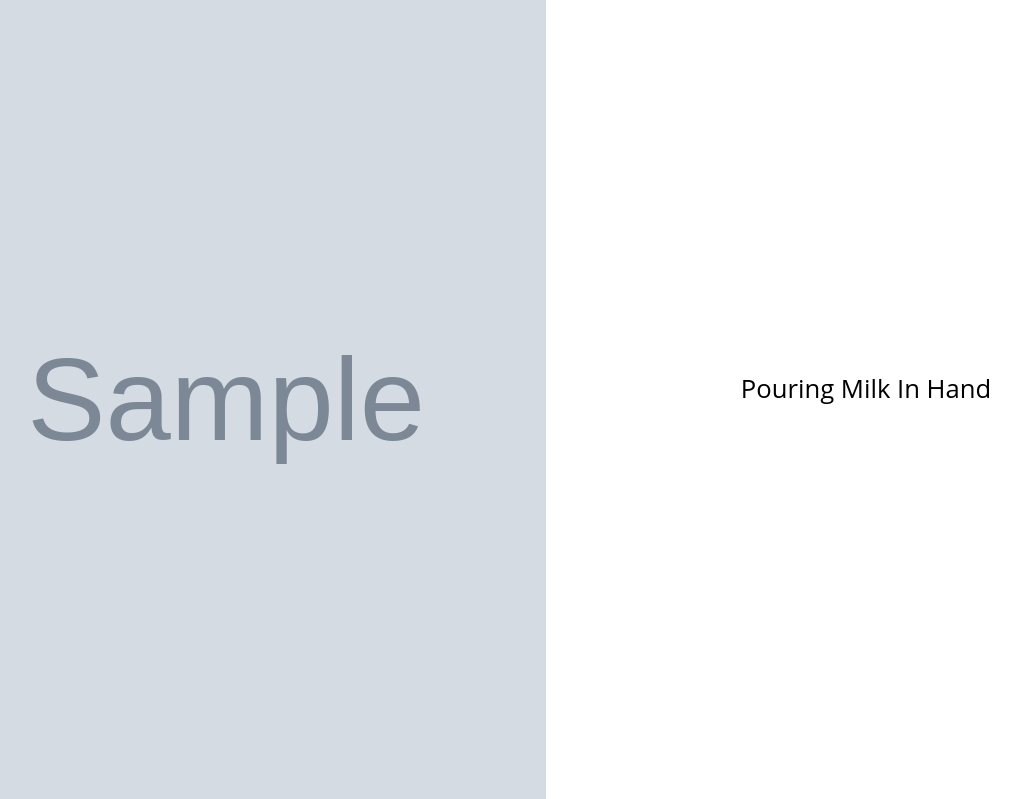
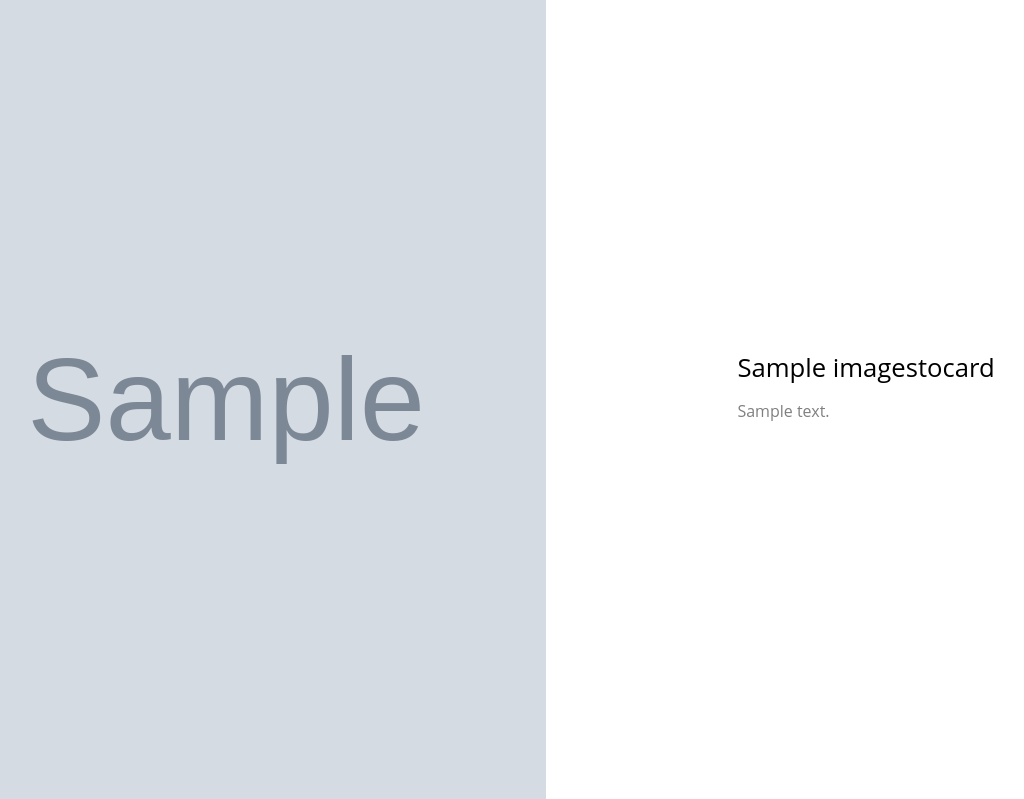
Before and after one commit to KeigoTadaVC/SampleSite, a Django app: page /promotion/1/ in a window 1280 px wide. Shown: the top 799 px of the page, without its empty margins (94-1118 px from the left). Run offline with Django 3.2, Linux system fonts and the light colour scheme; tables that the repository leaves empty hold one stand-in row (values such as "Sample post"); grey boxes marked "Sample" are stand-in pictures; some libraries are stand-ins or nearby versions; some web fonts are replaced.

Commit message:
画像にタイトルを持たせるように変更

```diff
--- a/promotion/templates/promotion/index.html
+++ b/promotion/templates/promotion/index.html
@@ -41,8 +41,8 @@
       <div class="probootstrap-image probootstrap-animate" data-animate-effect="fadeIn" style="background-image: url({{ each_image.image.url }})"></div>
       <div class="probootstrap-text">
         <div class="probootstrap-inner probootstrap-animate">
-          <h1 class="heading">Pouring Milk In Hand</h1>
-          <p>{{ each_image.image_comment }}</p>
+          <h1 class="heading">{{ each_image.title }}</h1>
+          <p>{{ each_image.comment }}</p>
         </div>
       </div>
     </section>
```
